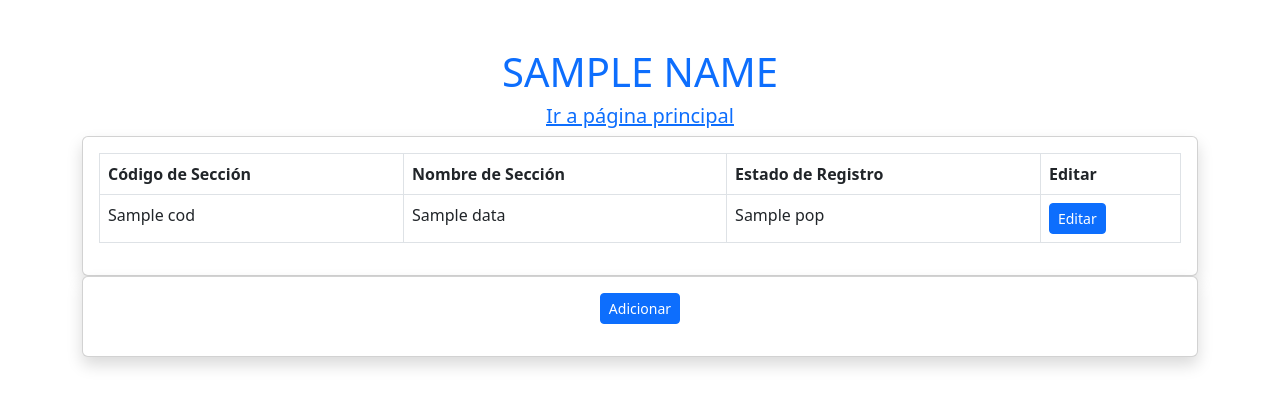
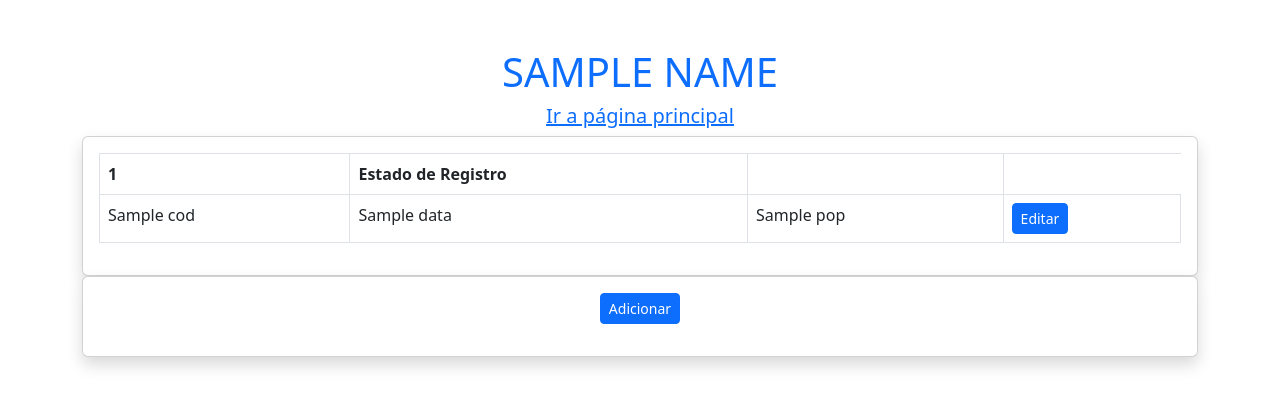
Before and after one commit to atn25042002/BDLab_Proyecto, a Flask app: template src/templates/index.html in a window 1280 px wide. Shown: the top 407 px of the page. Run offline with Flask 3, Linux system fonts and the light colour scheme; the template is opened without the code that fills it: most values are stand-ins (such as "Sample title", 1, 10 or a date in 2020); some libraries are stand-ins or nearby versions.

Commit message:
Corrigiendo las restricciones

```diff
--- a/src/app.py
+++ b/src/app.py
@@ -7,12 +7,34 @@ template_dir = os.path.join(template_dir, 'src', 'templates')
 
 app= Flask(__name__, template_folder=template_dir, static_folder='static')
 
-campos={
+atributos={
     'seccion' : ['SecCod', 'SecNom', 'SecEstReg'],
     'marca' : ['MarCod', 'MarNom', 'MarEstReg'],
     'tipo_movimiento' : ['TipMovCod', 'TipMovDes', 'TipMovEstReg'],
     'tipo_ticket' : ['TipTickNro', 'TipTickDes', 'TipTickEstReg'],
 }
+
+campos={
+    #[nombre del atributo, tipo(1 si es numerico), longitud maxima]
+    'seccion' : [ ['Código de la Sección',0,6] , ['Nombre de la Seccion',0,60] ],
+    'marca' : [['Código de la marca',0,6],['Nombre de la marca',0,60]],
+    'tipo_movimiento' : [['Código del Tipo de Movimiento', 0, 3],['Descripción',0,7]],
+    'tipo_ticket' : [['Código del Tipo de Ticket', 1, 2],['Descripción',0,60]],
+}
+
+'''
+tipoCam={
+    'seccion' : [0,0],
+    'marca' : [0,0],
+    'tipo_movimiento' : [0,0],
+    'tipo_ticket' : [1,0],
+}
+longitudMax={
+    'seccion' : [6,60],
+    'marca' : [6,60],
+    'tipo_movimiento' : [3,7],
+    'tipo_ticket' : [2,60],
+}'''
 
 #Rutas
 """@app.route('/')
@@ -45,15 +67,16 @@ def show(entidad):
         print(record)
         insertObject.append(dict(zip(columnNames, record)))
     cursor.close()
-    return render_template('index.html', data=insertObject, name=entidad)
+
+    return render_template('index.html', data=insertObject, name=entidad, campos= campos[entidad])
 
 #@app.route('/<string:entidad>', methods=['POST'])
 @app.route('/<string:entidad>/add', methods=['POST'])
 def addSection(entidad):
-    Cod = request.form['seccod']
-    Nom = request.form['secnom']
-    EstReg = request.form['secestreg']
-    c= campos[entidad]
+    Cod = request.form['codForm']
+    Nom = request.form['nomForm']
+    EstReg = request.form['estForm']
+    c= atributos[entidad]
 
     if Cod and Nom and EstReg:
         cursor= db.database.cursor()
@@ -76,15 +99,15 @@ def addSection(entidad):
 
 @app.route('/<string:entidad>/edit/<string:seccod>', methods=['POST'])
 def edit(seccod, entidad):
-    SecCod = request.form['seccod']
-    SecNom = request.form['secnom']
-    SecEstReg = request.form['secestreg']
-    c= campos[entidad]
+    Cod = request.form['codForm']
+    Nom = request.form['nomForm']
+    EstReg = request.form['estForm']
+    c= atributos[entidad]
 
-    if SecCod and SecNom and SecEstReg:
+    if Cod and Nom and EstReg:
         cursor= db.database.cursor()
         sql= "UPDATE lzz_{} SET {} = %s, {} = %s WHERE {} = %s".format(entidad, c[1], c[2], c[0])
-        data = (SecNom,SecEstReg,SecCod)
+        data = (Nom,EstReg,Cod)
         cursor.execute(sql,data)
         db.database.commit()
     return redirect(url_for('show',entidad= entidad))
--- a/src/static/js/script.js
+++ b/src/static/js/script.js
@@ -58,7 +58,7 @@ function nuevo(){
     document.getElementById("inactivate").setAttribute("disabled", "true")
     document.getElementById("reactivate").setAttribute("disabled", "true")
 
-    document.getElementById("titMod").innerHTML= ("Agregando nuevo producto")
+    document.getElementById("titMod").innerHTML= ("Agregando " + ent)
     document.getElementById("codMod").value = ""
     document.getElementById("codMod").removeAttribute("readonly")
     document.getElementById("nomMod").value = ""
@@ -68,8 +68,11 @@ function nuevo(){
     document.getElementById("formMod").setAttribute("action", "/" + ent + "/add")
 }
 
-function verificar(){
+function verificar(campos){
+    console.log(campos)
+
     const id= document.getElementById("codMod").value
+    const nom= document.getElementById("nomMod").value
     const f= document.getElementById("formMod")
     if(id == ""){
         //document.getElementById("ErCod").textContent = "¡Introduzca un codigo!"
@@ -83,6 +86,21 @@ function verificar(){
         return;
     }
 
+    let elementos = document.querySelectorAll('[class="form-control mb-3"]');
+    for (let i = 0; i < elementos.length - 1; i++) {
+        const atr = elementos[i].value
+        if(campos[i][1] == 1){ //Verifica si el tipo de dato es numerico
+            if(isNaN(atr)){
+                aviso('Error en ' + campos[i][0], 'El código deber ser un número entero', 0)
+                return;
+            }
+        }
+
+        if(atr.length > campos[i][2]){ //Comprueba la longitud maximo del campo
+            aviso('Error en Campo ' + campos[i][0], 'La longitud de dato máxima es ' + campos[i][2], 0)
+            return;
+        }
+    }
 
     if(f.getAttribute("action") != "/" + ent + "/add"){
         f.submit()
@@ -92,23 +110,26 @@ function verificar(){
     console.log("Id ingresado: " + id)
     if(ids.has("cod" + id)){
         //window.alert("Duplicado")
-        Swal.fire({
+        /*Swal.fire({
             title: 'Código Duplicado',
             text: 'Ya existe un elemento con el mismo código',
             icon: 'warning',
             confirmButtonText: 'Aceptar',
             timer: 3000
-          });
+          }); */
+        aviso('Código Duplicado', 'Ya existe un elemento con el mismo código', 0)
     }else{
+        /*
         Swal.fire({
             title: 'Elemento registrado',
             text: 'El elemento se registro exitosamente',
             icon: 'success',
             confirmButtonText: 'Aceptar',
             timer: 3000
-          }).then(() => {
+          })*/
+        aviso('Elemento registrado', 'El elemento se registro exitosamente', 1).then(() => {
             f.submit()
-          });
+        });
     }
 }
 
@@ -133,3 +154,19 @@ function llenar(val){
     document.getElementById("inactivate").removeAttribute("disabled")
     document.getElementById("reactivate").removeAttribute("disabled")
 }
+
+function aviso(titulo, descr, tipo){
+    if(tipo == 1){
+        tipo= 'success'
+    }else{
+        tipo= 'warning'
+    }
+
+    return Swal.fire({
+        title: titulo,
+        text: descr,
+        icon: tipo,
+        confirmButtonText: 'Aceptar',
+        timer: 3000
+    });
+}
--- a/src/templates/index.html
+++ b/src/templates/index.html
@@ -5,6 +5,7 @@
     <meta name="viewport" content="width=device-width, initial-scale=1.0">
     <title>Sistema de Gestión de Inventarios</title>
     <script src="{{ url_for('static', filename='js/script.js') }}"></script>
+    <link rel="icon" href="{{ url_for('static', filename='favicon.ico') }}">
     <link href="https://cdn.jsdelivr.net/npm/bootstrap@5.3.0/dist/css/bootstrap.min.css" rel="stylesheet" integrity="sha384-9ndCyUaIbzAi2FUVXJi0CjmCapSmO7SnpJef0486qhLnuZ2cdeRhO02iuK6FUUVM" crossorigin="anonymous">
     <script src="https://cdn.jsdelivr.net/npm/bootstrap@5.3.0/dist/js/bootstrap.bundle.min.js" integrity="sha384-geWF76RCwLtnZ8qwWowPQNguL3RmwHVBC9FhGdlKrxdiJJigb/j/68SIy3Te4Bkz" crossorigin="anonymous"></script>
     <script src="https://cdn.jsdelivr.net/npm/sweetalert2@11"></script>
@@ -17,10 +18,11 @@
             <div class="card-body">
                 <table class="table table-bordered">
                     <thead>
-                        <th scope="col"> Código de Sección</th>
-                        <th scope="col"> Nombre de Sección</th>
+                        {% for c in campos %}
+                            <th scope="col"> {{c[0]}} </th>
+                        {% endfor %}
                         <th scope="col"> Estado de Registro</th>
-                        <th scope="col"> Editar</th>
+                        <th scope="col">  </th>
                     </thead>
 
                     <tbody>
@@ -53,13 +55,11 @@
                                 <div class="modal-body">
                                     <form action="/{{entidad}}/edit" data-action="edit" method="post" id="formMod">
                                         <label> Código</label>
-                                        <input type="text" class="form-control mb-3" id="codMod" name="seccod" readonly placeholder="Código del elemento"></input>
-                                        <div id="ErCod"></div>
-                                        <label> Nombre</label>
-                                        <input type="text" class="form-control mb-3" id="nomMod" name="secnom" readonly placeholder="Nombre del elemento"></input>
-                                        <div id="ErNom"></div>
+                                        <input type="text" class="form-control mb-3" id="codMod" name="codForm" readonly placeholder="Código del elemento"></input>
+                                        <label> Descripcion </label>
+                                        <input type="text" class="form-control mb-3" id="nomMod" name="nomForm" readonly placeholder="Nombre del elemento"></input>
                                         <label> Estado de Registro</label>
-                                        <input type="text" class="form-control mb-3" id="estMod" name="secestreg" readonly></input>
+                                        <input type="text" class="form-control mb-3" id="estMod" name="estForm" readonly></input>
 
                                 </div>
                                 <div class="modal-footer">
@@ -81,7 +81,7 @@
                                 </div>
                                     <div class="modal-footer">
                                         <button type="button" class="btn btn-secondary" data-bs-dismiss="modal">Cancelar</button>
-                                        <button onclick="verificar()" class="btn btn-primary" id="btnact">Actualizar</button>
+                                        <button onclick="verificar({{campos}})" class="btn btn-primary" id="btnact">Actualizar</button>
                                     </div>
 
                               </div>
--- a/src/templates/main.html
+++ b/src/templates/main.html
@@ -4,6 +4,7 @@
     <meta charset="UTF-8">
     <meta name="viewport" content="width=device-width, initial-scale=1.0">
     <title>TABLAS REFERENCIALES</title>
+    <link rel="icon" href="{{ url_for('static', filename='favicon.ico') }}">
     <link href="https://cdn.jsdelivr.net/npm/bootstrap@5.3.0/dist/css/bootstrap.min.css" rel="stylesheet" integrity="sha384-9ndCyUaIbzAi2FUVXJi0CjmCapSmO7SnpJef0486qhLnuZ2cdeRhO02iuK6FUUVM" crossorigin="anonymous">
     <script src="https://cdn.jsdelivr.net/npm/bootstrap@5.3.0/dist/js/bootstrap.bundle.min.js" integrity="sha384-geWF76RCwLtnZ8qwWowPQNguL3RmwHVBC9FhGdlKrxdiJJigb/j/68SIy3Te4Bkz" crossorigin="anonymous"></script>
 </head>
```
Also changed, not shown: src/static/js/revisar.js (added, +13 -0 lines), src/static/favicon.ico (added).
